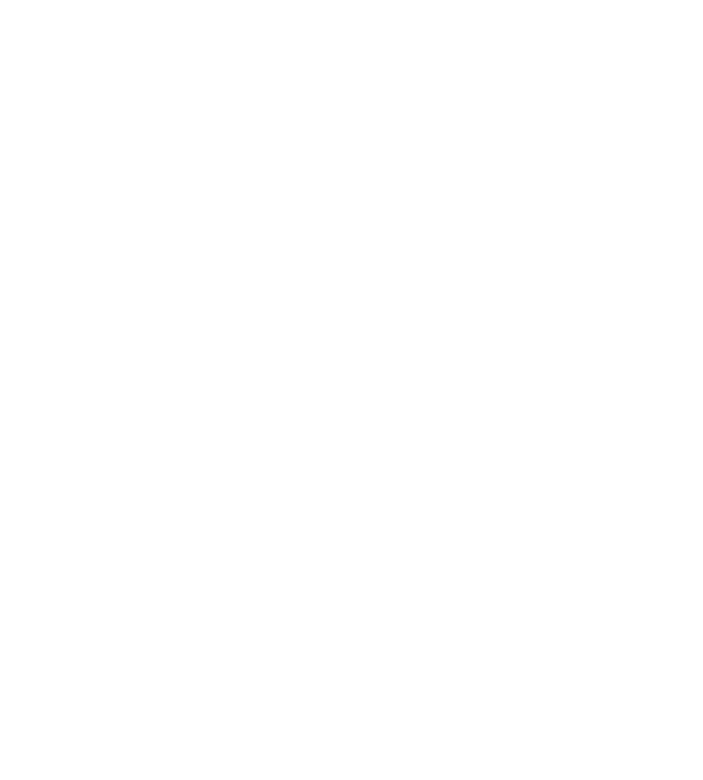
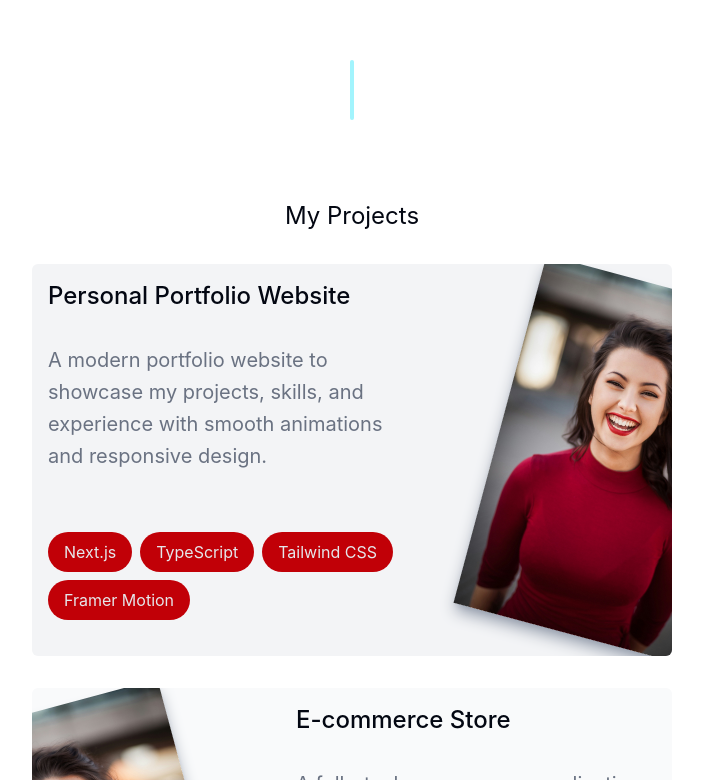
Before and after one commit to Nazim9945/Funny-Dummy-portfolio, a React app: page / in a window 1280 px wide. Shown: the part 1152-1932 px from the top of the page, without its empty margins (288-991 px from the left). Before the commit the page ends 1132 px from the top, so only its background shows below. Built offline with nearby package versions, Linux system fonts and the light colour scheme; the HTML template or start-up script is replaced by a standard one.

Commit message:
added project section

```diff
--- a/src/App.tsx
+++ b/src/App.tsx
@@ -2,6 +2,7 @@
 import DivElement from "./components/DivElement";
 import Header from "./components/Header";
 import Hero from "./components/Hero";
+import MyProjects from "./components/MyProjects";
 
 
 
@@ -17,6 +18,9 @@
       <Hero />
       <DivElement/>
       <About/>
+      <DivElement/>
+      <MyProjects/>
+
     </main>
   );
 }
--- /dev/null
+++ b/src/components/Card.tsx
@@ -0,0 +1,56 @@
+import { motion, useScroll, useTransform } from "motion/react";
+import TagButton from "./TagButton"
+import { useRef, useTransition } from "react";
+
+
+interface Props {
+  title: string;
+  description: string;
+  tags: string[];
+  imageUrl: any;
+  index: boolean;
+}
+
+const Card = ({title,description,tags,index,imageUrl}:Props) => {
+    const ref=useRef(null)
+    const {scrollYProgress}=useScroll({
+        target:ref,
+        offset:["0 1","1.33 1"]
+    })
+    const scaleProgress = useTransform(scrollYProgress, [0, 1], [0.5, 1]);
+  return (
+    <motion.div
+      ref={ref}
+      style={{
+        scale: scaleProgress,
+        opacity: scaleProgress,
+      }}
+      className={` ${!index ? "flex-row-reverse bg-gray-50" : "bg-gray-100"}    flex justify-between w-full  p-4 gap-2 rounded-md overflow-hidden group`}
+    >
+      <div className="flex flex-col justify-between w-[60%]">
+        <div className="gap-2 flex flex-col">
+          <div className="text-2xl mb-2 font-medium">{title}</div>
+          <div className="text-xl leading-8 mt-4 text-gray-500">
+            {description}
+          </div>
+        </div>
+
+        <div className="flex flex-wrap gap-2 mb-5">
+          {tags.map((d) => {
+            return <TagButton text={d} />;
+          })}
+        </div>
+      </div>
+      <div
+        className={`w-[40%] relative ${index ? "left-20 rotate-15" : "-left-20 -rotate-15"} group-hover:left-0 group-hover:rotate-0  rounded-lg transition-all duration-1000`}
+      >
+        <img
+          src={imageUrl}
+          className=" shadow-lg shadow-gray-400 w-full h-full "
+        />
+      </div>
+    </motion.div>
+  );
+}
+
+export default Card
--- /dev/null
+++ b/src/components/MyProjects.tsx
@@ -0,0 +1,58 @@
+
+import Card from "./Card"
+import Profile from '../../public/Lady.jpg'
+const CardData: {
+  title: string;
+  description: string;
+  tags: string[];
+  imageUrl: any,
+  index:boolean
+
+}[] = [
+  {
+    title: "Personal Portfolio Website",
+    description:
+      "A modern portfolio website to showcase my projects, skills, and experience with smooth animations and responsive design.",
+    tags: ["Next.js", "TypeScript", "Tailwind CSS", "Framer Motion"],
+    imageUrl: Profile,
+    index:true
+  },
+  {
+    title: "E-commerce Store",
+    description:
+      "A full-stack e-commerce application with product listings, shopping cart, payment integration, and admin dashboard.",
+    tags: ["React", "Node.js", "MongoDB", "Stripe"],
+    imageUrl: Profile,
+    index:false
+  },
+  {
+    title: "Task Management App",
+    description:
+      "A productivity app that helps users manage daily tasks with drag-and-drop features and real-time updates.",
+    tags: ["React", "Firebase", "Redux", "Material UI"],
+    imageUrl: Profile,
+    index:true
+  },
+  {
+    title: "Social Media Dashboard",
+    description:
+      "An analytics dashboard that visualizes social media metrics with interactive charts and performance insights.",
+    tags: ["Vue.js", "Chart.js", "Express", "PostgreSQL"],
+    imageUrl: Profile,
+    index:false
+  },
+];
+const MyProjects = () => {
+  return (
+    <div className="w-160 mx-auto ">
+      <div className="text-2xl text-center mb-8">My Projects</div>
+      <div className="flex flex-col gap-8">
+        {CardData.map((data) => {
+          return <Card {...data}/>;
+        })}
+      </div>
+    </div>
+  );
+}
+
+export default MyProjects
--- /dev/null
+++ b/src/components/TagButton.tsx
@@ -0,0 +1,10 @@
+
+
+const TagButton=({text}:{text:string})=>{
+    return (
+      <div className="bg-red-700 px-4 py-2  rounded-full flex items-center justify-center cursor-pointer text-gray-200">
+        {text}
+      </div>
+    );
+}
+export default TagButton
```
Also changed, not shown: public/Lady.jpg (added).
